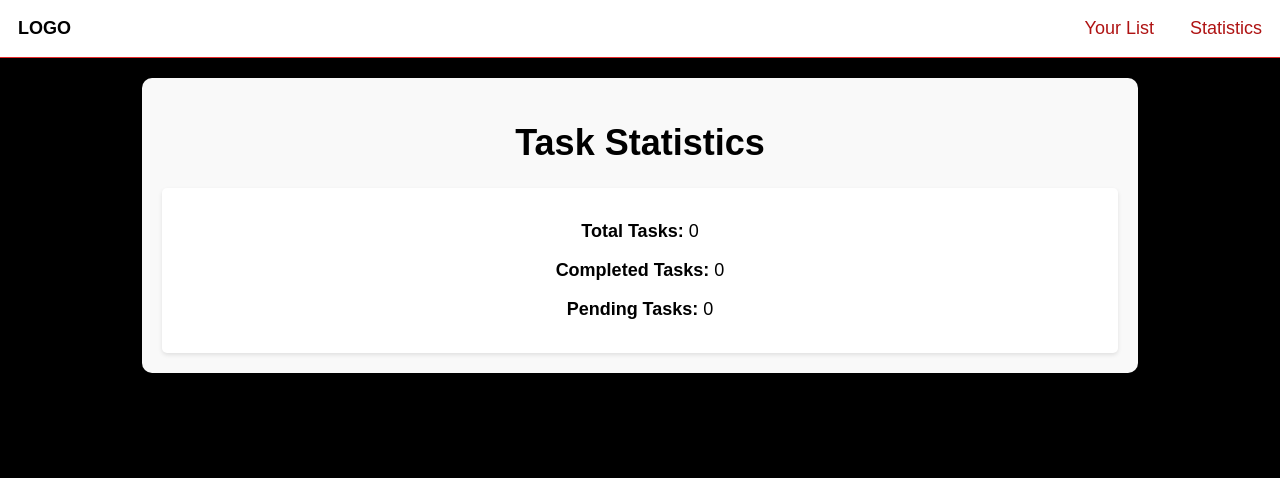
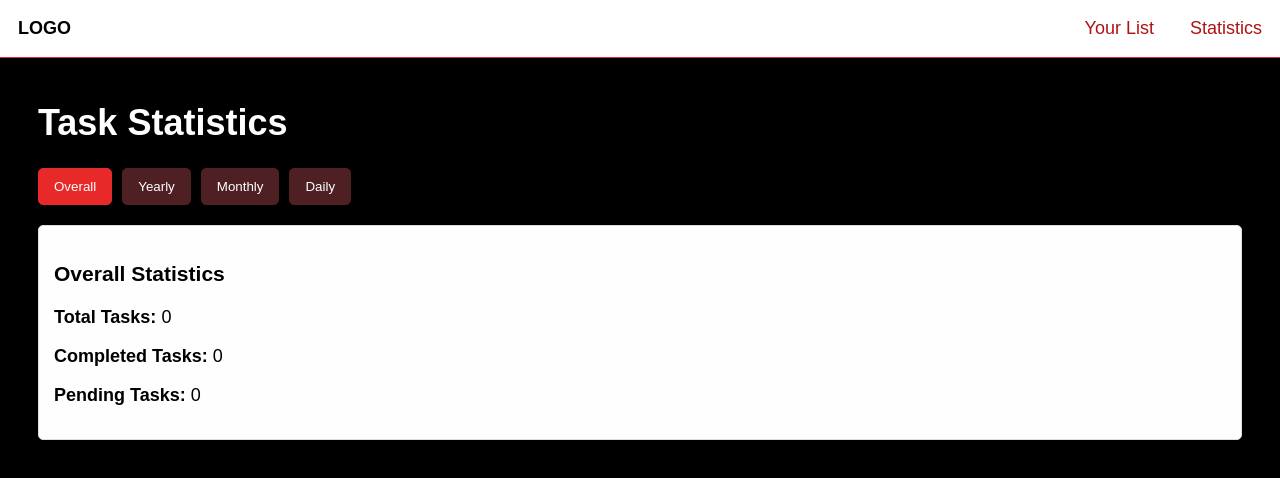
Before and after one commit to Toth-Almos/Client_Side_ToDo, a React (Create React App) app in the folder frontend/: page /statistics in a window 1280 px wide. Shown: the top 478 px of the page. Built offline with nearby package versions, Linux system fonts and the light colour scheme.

Commit message:
Statistics componenet can group Tasks by date
Statistics page can now group tasks by year, month and day, calculating the stats for each.

```diff
--- a/frontend/src/Pages/Statistics/Statistics.js
+++ b/frontend/src/Pages/Statistics/Statistics.js
@@ -1,18 +1,105 @@
-import React from 'react';
+import React, { useState } from 'react';
 import styles from './statistics.module.css';
 
 export default function Statistics({ tasks }) {
-    const totalTasks = tasks.length;    //number of total tasks
-    const completedTasks = tasks.filter(task => task.is_done).length;   //number of completed tasks
-    const pendingTasks = totalTasks - completedTasks;   //number of pending tasks
+    //Helper function to parse the date string into a Date object:
+    const parseDate = (dateString) => (dateString ? new Date(dateString) : null);
+
+    //Group tasks by year, month, or day:
+    const groupTasksByDate = (tasks, granularity) => {
+        return tasks.reduce((acc, task) => {
+            const date = parseDate(task.deadline);
+            if (!date) return acc;
+
+            //Set key as a unique identifier for each group by granularity:
+            let key;
+            switch (granularity) {
+                case 'year':
+                    key = date.getFullYear(); //Format: YYYY
+                    break;
+                case 'month':
+                    key = `${date.getFullYear()}-${date.getMonth() + 1}`; //Format: YYYY-MM
+                    break;
+                case 'day':
+                    key = date.toISOString().split('T')[0]; // Format:YYYY-MM-DD
+                    break;
+                default:
+                    key = 'unknown';
+            }
+
+            //create key attribute if it doesn't already exists:
+            if (!acc[key]) acc[key] = [];
+            //Add task for the specific key:
+            acc[key].push(task);
+
+            return acc;
+        }, {});
+    };
+
+    //Calculate statistics for a specific group of tasks:
+    const calculateStats = (tasks) => {
+        const total = tasks.length;
+        const completed = tasks.filter((task) => task.is_done).length;
+        const pending = total - completed;
+        return { total, completed, pending };
+    };
+
+    //State to manage the granularity view (overall, yearly, monthly, or daily):
+    const [granularity, setGranularity] = useState('overall');
+
+    //Grouped tasks based on the selected granularity:
+    const groupedTasks = granularity === 'overall' ? { Overall: tasks } : groupTasksByDate(tasks, granularity);
 
     return (
         <div className={styles.statistics}>
             <h1>Task Statistics</h1>
-            <div className={styles.statBox}>
-                <p><strong>Total Tasks:</strong> {totalTasks}</p>
-                <p><strong>Completed Tasks:</strong> {completedTasks}</p>
-                <p><strong>Pending Tasks:</strong> {pendingTasks}</p>
+
+            {/* Granularity Selector */}
+            <div className={styles.granularitySelector}>
+                <button
+                    onClick={() => setGranularity('overall')}
+                    className={granularity === 'overall' ? styles.active : ''}>
+                    Overall
+                </button>
+                <button
+                    onClick={() => setGranularity('year')}
+                    className={granularity === 'year' ? styles.active : ''}>
+                    Yearly
+                </button>
+                <button
+                    onClick={() => setGranularity('month')}
+                    className={granularity === 'month' ? styles.active : ''}>
+                    Monthly
+                </button>
+                <button
+                    onClick={() => setGranularity('day')}
+                    className={granularity === 'day' ? styles.active : ''}>
+                    Daily
+                </button>
+            </div>
+
+            {/* Statistics Display */}
+            <div className={styles.statsDisplay}>
+                {/*Get a [key, tasks] pair for every group:*/}
+                {Object.entries(groupedTasks).map(([key, tasks]) => {
+                    const { total, completed, pending } = calculateStats(tasks);
+                    return (
+                        <div key={key} className={styles.statBox}>
+                            <h3>
+                                {key === 'Overall'
+                                    ? 'Overall Statistics'
+                                    : granularity === 'year'
+                                        ? `Year: ${key}`
+                                        : granularity === 'month'
+                                            ? `Month: ${key}`
+                                            : `Date: ${key}`}
+                            </h3>
+                            <p><strong>Total Tasks:</strong> {total}</p>
+                            <p><strong>Completed Tasks:</strong> {completed}</p>
+                            <p><strong>Pending Tasks:</strong> {pending}</p>
+                        </div>
+                    );
+                })}
             </div>
         </div>
     );
--- a/frontend/src/Pages/Statistics/statistics.module.css
+++ b/frontend/src/Pages/Statistics/statistics.module.css
@@ -1,21 +1,45 @@
 .statistics {
-    text-align: center;
     padding: 20px;
-    background-color: #f9f9f9;
-    border-radius: 10px;
-    margin: 20px auto;
-    width: 80%;
-    box-shadow: 0px 4px 6px rgba(0, 0, 0, 0.1);
 }
 
-h1 {
-    color: black;
+.granularitySelector {
+    margin-bottom: 20px;
+    display: flex;
+    gap: 10px;
+}
+
+.granularitySelector button {
+    padding: 10px 15px;
+    border: 1px solid #4e2024;
+    border-radius: 5px;
+    cursor: pointer;
+    background-color: #4e2024;
+    color: white;
+}
+
+.granularitySelector button.active {
+    background-color: #e72929;
+    color: white;
+    border-color: #e72929;
+}
+
+.granularitySelector button:hover {
+    background-color: #e72929;
+    border-color: #e72929;
+}
+
+.statsDisplay {
+    display: flex;
+    flex-wrap: wrap;
+    gap: 20px;
 }
 
 .statBox {
-    background-color: white;
+    border: 1px solid #ddd;
     padding: 15px;
     border-radius: 5px;
-    box-shadow: 0px 2px 4px rgba(0, 0, 0, 0.1);
-    margin-top: 10px;
+    background-color: #fefefe;
+    box-shadow: 0 2px 4px rgba(0, 0, 0, 0.1);
+    flex: 1;
+    min-width: 200px;
 }
```
